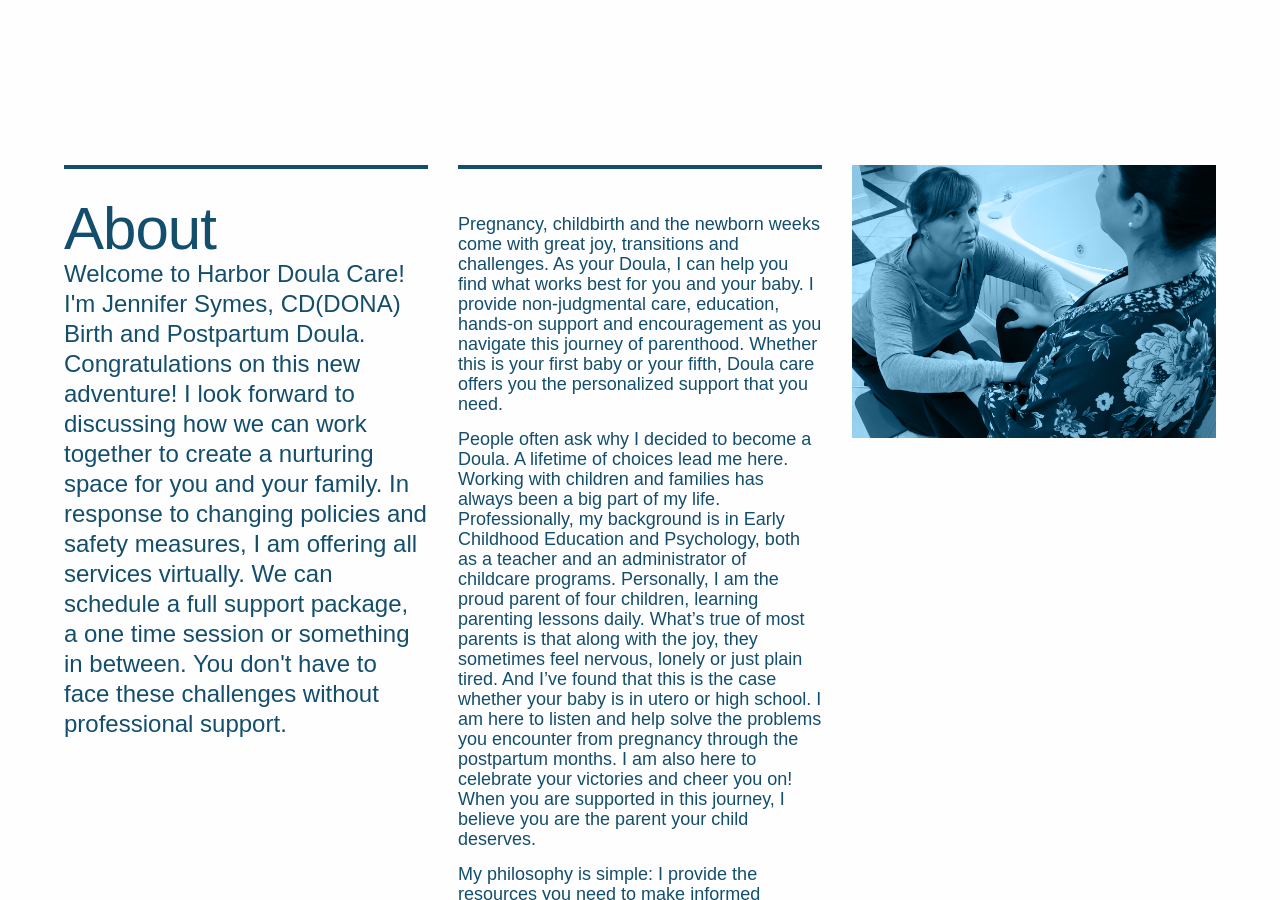
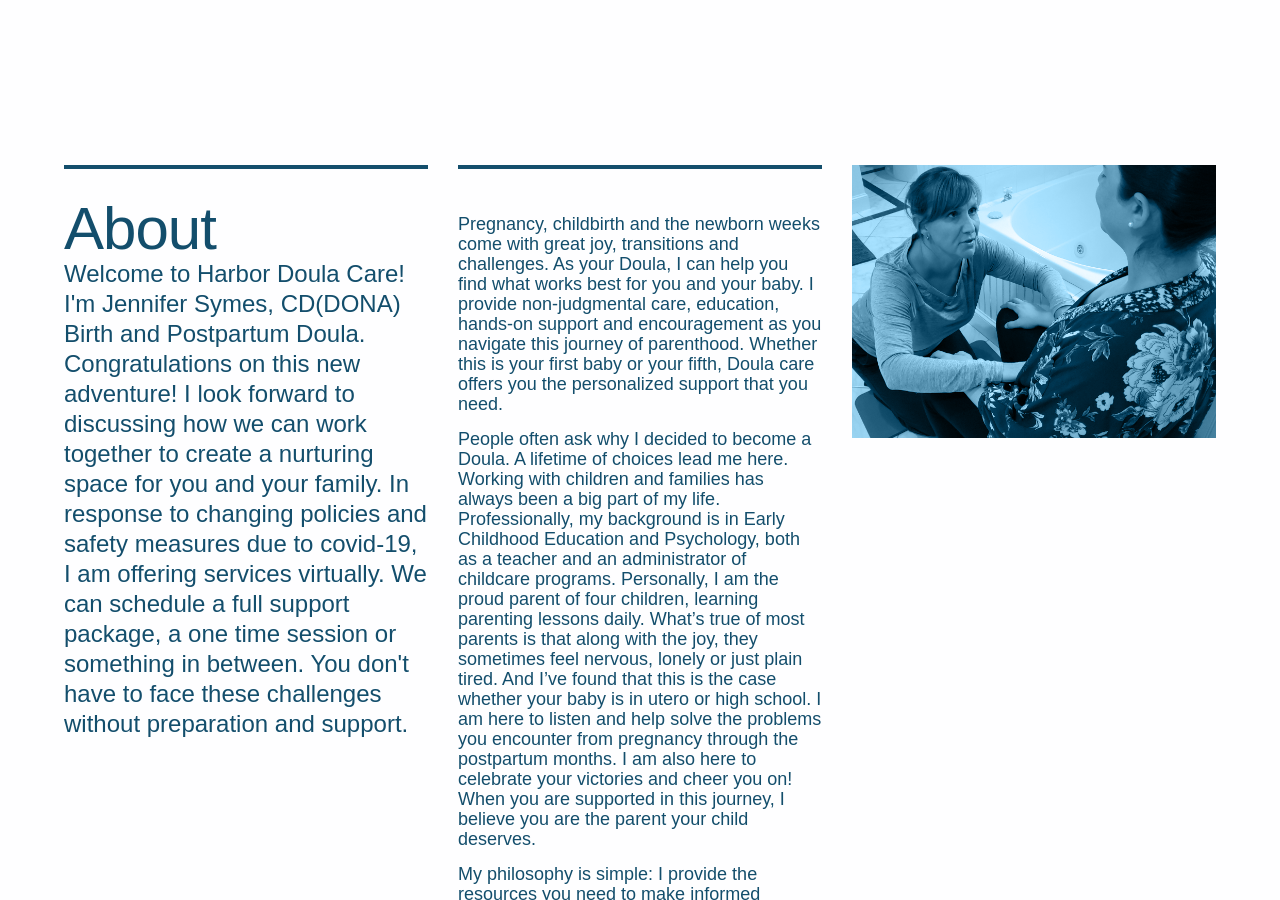
Before and after one commit to aidensymes/harbordoula.com, a Jekyll site: the page built from home.markdown, in a window 1280 px wide and 900 px high, scrolled down 949 px. Built offline with Jekyll 4.4.1, drawn with Linux system fonts in a browser that asks for light colours; nearby versions of some CDN libraries; some web fonts are replaced.

Commit message:
Updated Home

```diff
--- a/home.markdown
+++ b/home.markdown
@@ -8,9 +8,9 @@ about-intro: "Welcome to Harbor Doula Care!
   Jennifer Symes, CD(DONA) Birth and Postpartum Doula. \n\nCongratulations on this
   new adventure! I look forward to discussing how we can work together to create a
   nurturing space for you and your family.\n\nIn response to changing policies and
-  safety measures, I am offering all services virtually. We can schedule a full support
-  package, a one time session or something in between. You don't have to face these
-  challenges without professional support."
+  safety measures due to covid-19, I am offering services virtually. We can schedule
+  a full support package, a one time session or something in between. You don't have
+  to face these challenges without preparation and support."
 about: "Pregnancy, childbirth and the newborn weeks come with great joy, transitions
   and challenges. As your Doula, I can help you find what works best for you and your
   baby. I provide non-judgmental care, education, hands-on support and encouragement
```
